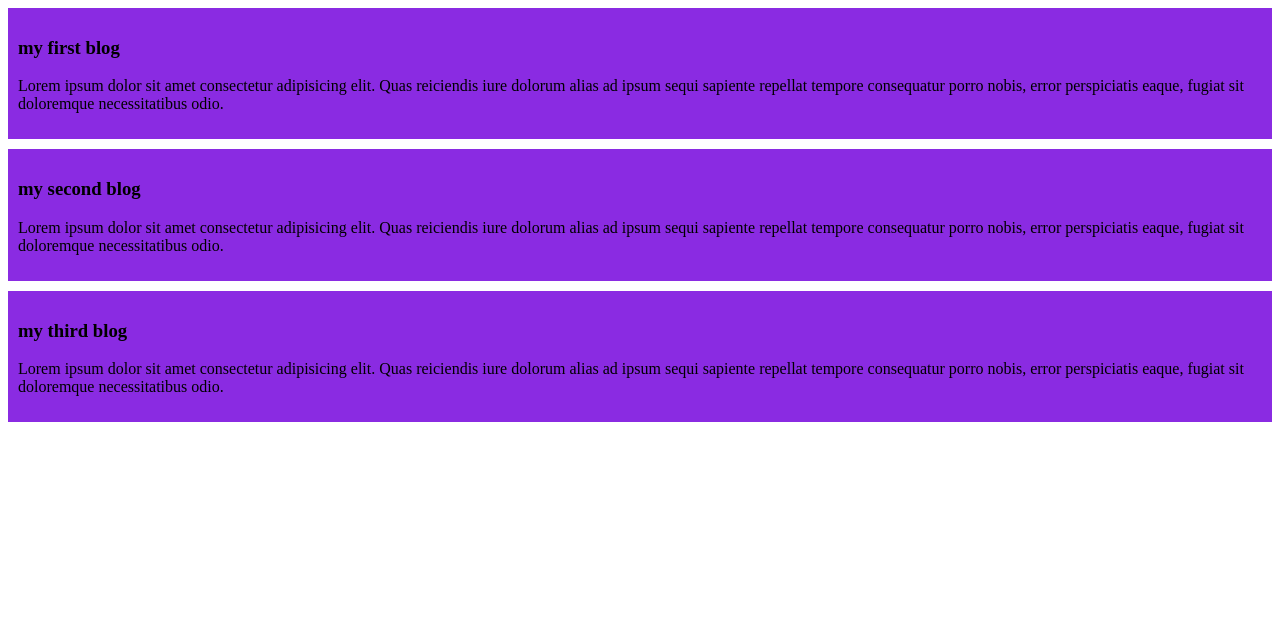
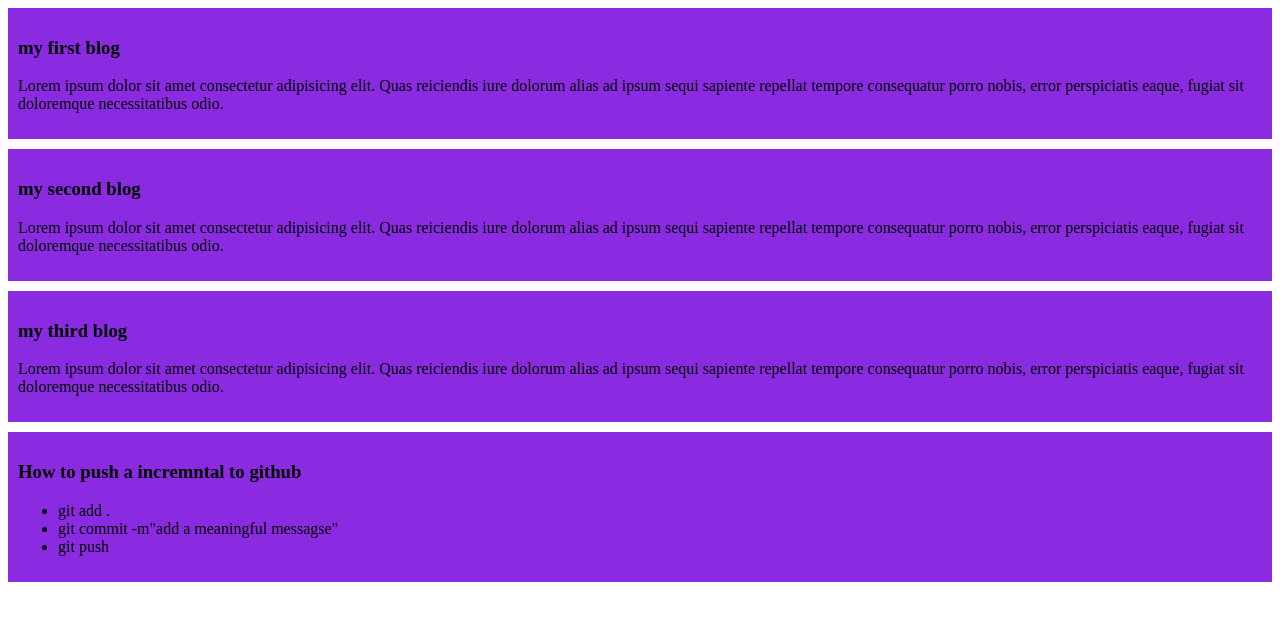
Before and after one commit to mdfaisalrahaman/my-simjple-website, a plain HTML site: page index.html in a window 1280 px wide. Drawn offline with Linux system fonts and the light colour scheme.

Commit message:
added a list

```diff
--- a/index.html
+++ b/index.html
@@ -19,5 +19,13 @@
         <h3>my third blog</h3>
         <p>Lorem ipsum dolor sit amet consectetur adipisicing elit. Quas reiciendis iure dolorum alias ad ipsum sequi sapiente repellat tempore consequatur porro nobis, error perspiciatis eaque, fugiat sit doloremque necessitatibus odio.</p>
     </div>
+    <div>
+        <h3>How to push a incremntal to github</h3>
+        <ul>
+            <li>git add .</li>
+            <li>git commit -m"add a meaningful messagse"</li>
+            <li>git push</li>
+        </ul>
+    </div>
 </body>
 </html>
```
